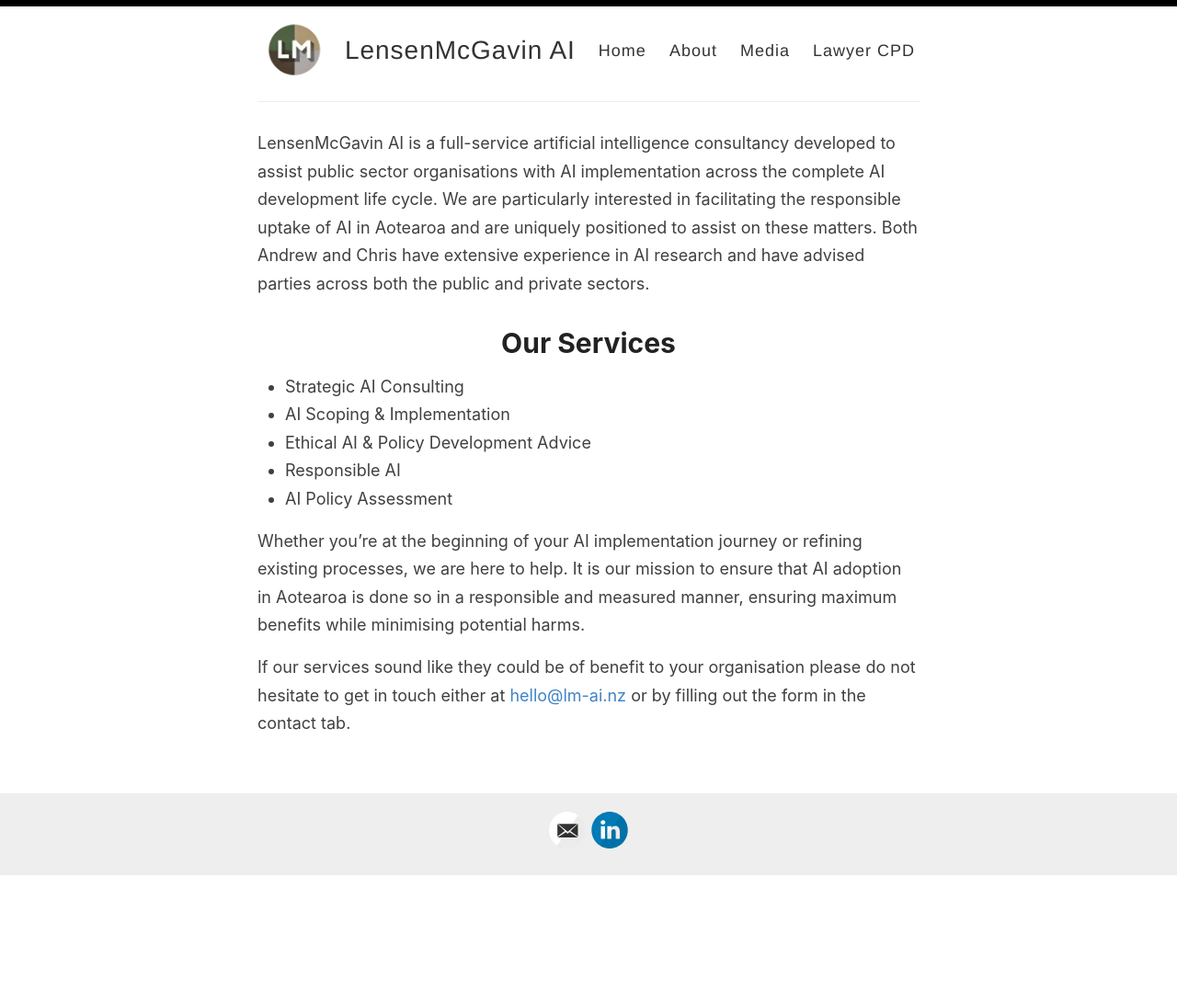
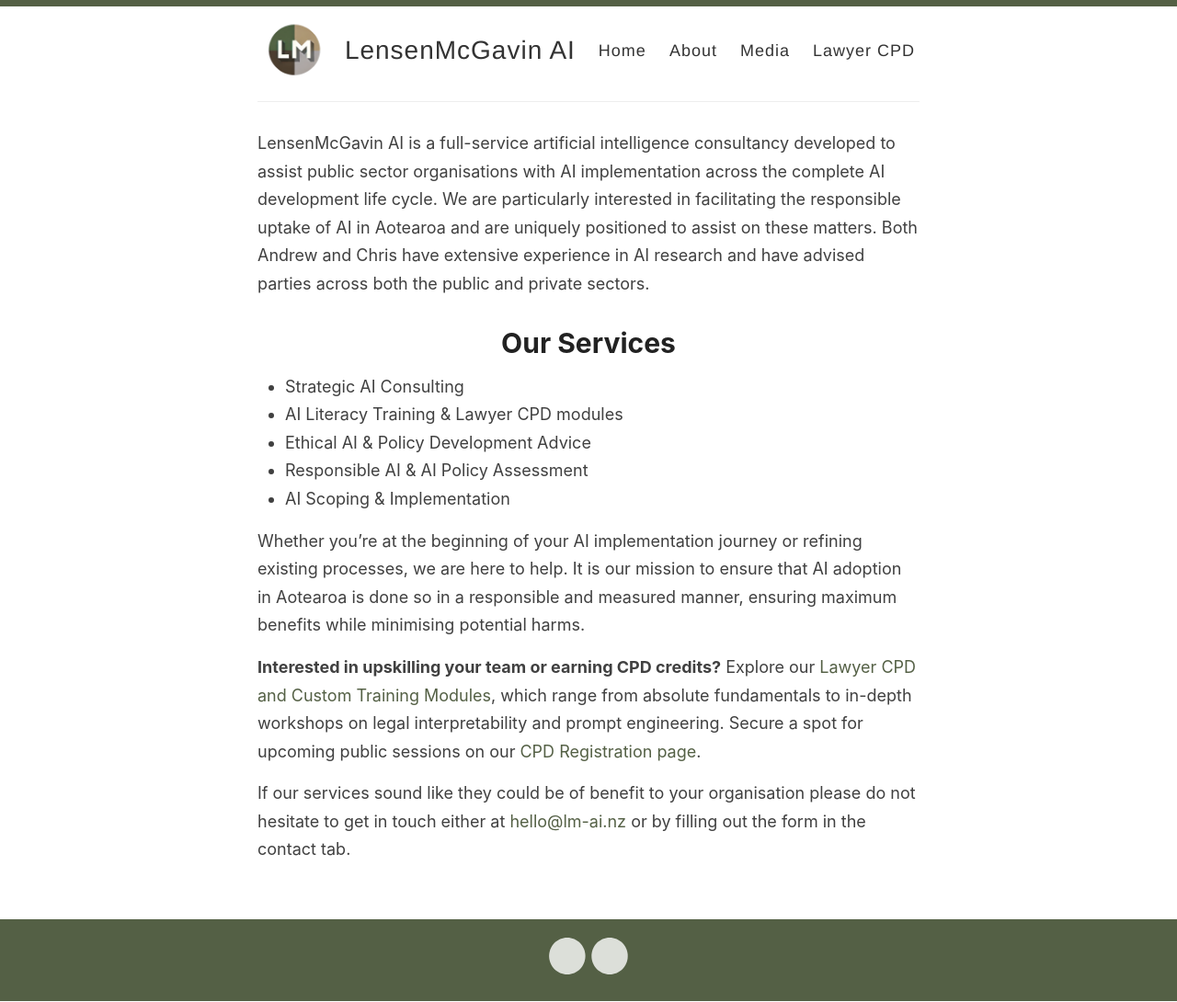
Before and after one commit to LensenMcGavin-AI/LensenMcGavin-AI.github.io, a Jekyll site: the page built from _pages/index.md, in a window 1280 px wide. Shown: the whole page at 92% size. Built offline with Jekyll 4.4.1, drawn with Linux system fonts in a browser that asks for light colours; before the commit the page ends 952 px from its top, so only the background shows below that.

Commit message:
feat: update service offerings and rebrand site theme with custom color palette

```diff
--- a/_pages/index.md
+++ b/_pages/index.md
@@ -9,11 +9,14 @@
 # Our Services
 
 - Strategic AI Consulting
+- AI Literacy Training & Lawyer CPD modules
+- Ethical AI & Policy Development Advice
+- Responsible AI & AI Policy Assessment
 - AI Scoping & Implementation
-- Ethical AI & Policy Development Advice
-- Responsible AI
-- AI Policy Assessment
 
 Whether you’re at the beginning of your AI implementation journey or refining existing processes, we are here to help. It is our mission to ensure that AI adoption in Aotearoa is done so in a responsible and measured manner, ensuring maximum benefits while minimising potential harms.
 
+**Interested in upskilling your team or earning CPD credits?**
+Explore our [Lawyer CPD and Custom Training Modules](/cpd/), which range from absolute fundamentals to in-depth workshops on legal interpretability and prompt engineering. Secure a spot for upcoming public sessions on our [CPD Registration page](/cpd/register/).
+
 If our services sound like they could be of benefit to your organisation please do not hesitate to get in touch either at <hello@lm-ai.nz> or by filling out the form in the contact tab.
--- a/_sass/_variables.scss
+++ b/_sass/_variables.scss
@@ -4,7 +4,9 @@
 //
 
 // Colors
-$blue: #4183C4;
+$lmai-green: #546045;
+$lmai-brown: #a99979;
+$blue: $lmai-green;
 
 // Grays
 $black: #000;
--- a/assets/style.scss
+++ b/assets/style.scss
@@ -113,7 +113,7 @@
 }
 
 button[type="submit"].btn {
-  background-color: #007bff;
+  background-color: $lmai-green;
   color: #fff;
   border: none;
   padding: 0.75rem 1.5rem;
@@ -124,7 +124,7 @@
 }
 
 button[type="submit"].btn:hover {
-  background-color: #0056b3;
+  background-color: $lmai-brown;
 }
 
 .btn-lmai {
@@ -572,16 +572,26 @@
   bottom: 0;
   width: 100%;
   height: 89px;
-  background-color: $lightGray;
+  background-color: $lmai-green;
 }
 
 footer {
   padding: 20px 0;
   text-align: center;
+
+  .svg-icon {
+    filter: brightness(0) invert(1);
+    opacity: 0.8;
+    transition: opacity 0.2s;
+
+    &:hover {
+      opacity: 1;
+    }
+  }
 }
 
 body:after {
-    background: linear-gradient(to right, #ffffff   0, #2196F3   33%, #E91E63   66%, #000 100%);
+    background: linear-gradient(to right, $lmai-green 0%, $lmai-brown 100%);
     width: 100%;
     height: 5px;
     top: 0;
@@ -591,7 +601,7 @@
 }
 
 #bar {
-    background: #000;
+    background: $lmai-green;
     height: 7px;
     background-size: cover;
     background-position: left 60%;
@@ -632,7 +642,7 @@
 }
 
 .cd-container a {
-  color: #30434e;
+  color: $lmai-green;
   text-decoration: none;
   font-family: "Open Sans", sans-serif;
 }
@@ -772,9 +782,9 @@
 }
 
 .text-link {
-    color: #000;
+    color: $lmai-green;
     text-decoration: none;
-    border-bottom: 1px dotted #000;
+    border-bottom: 1px dotted $lmai-brown;
 }
 
 //carbon ads
```
